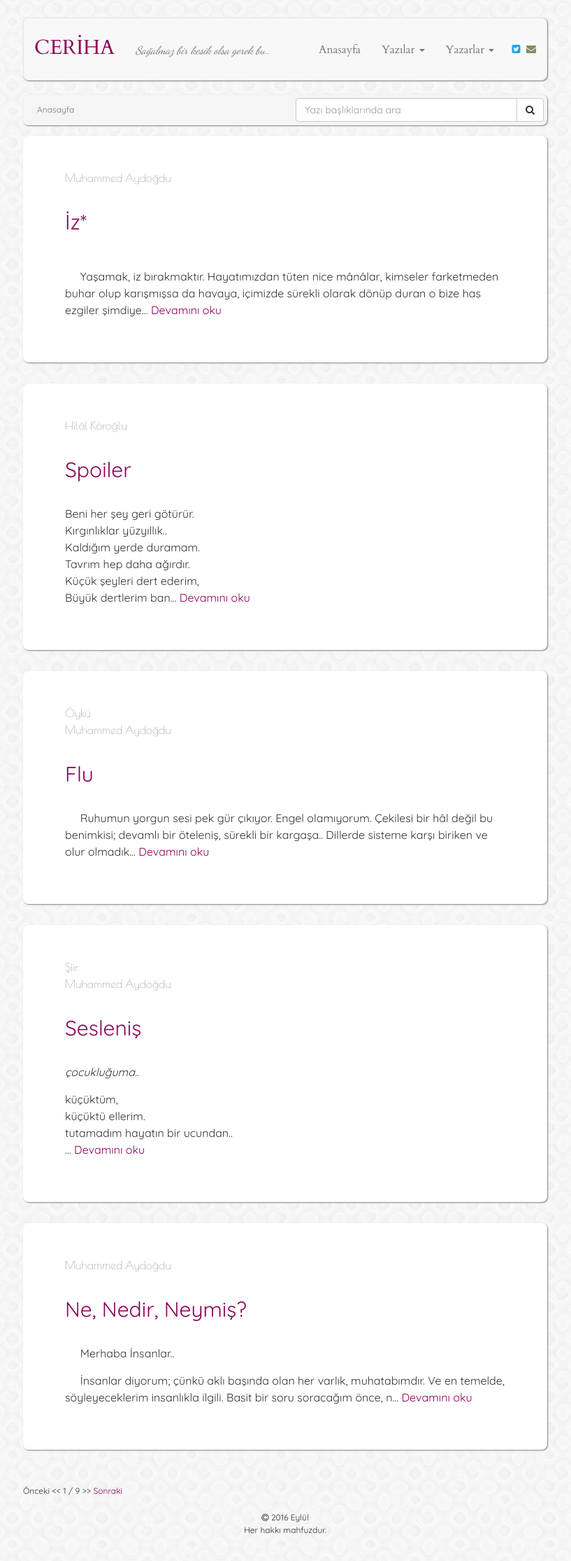
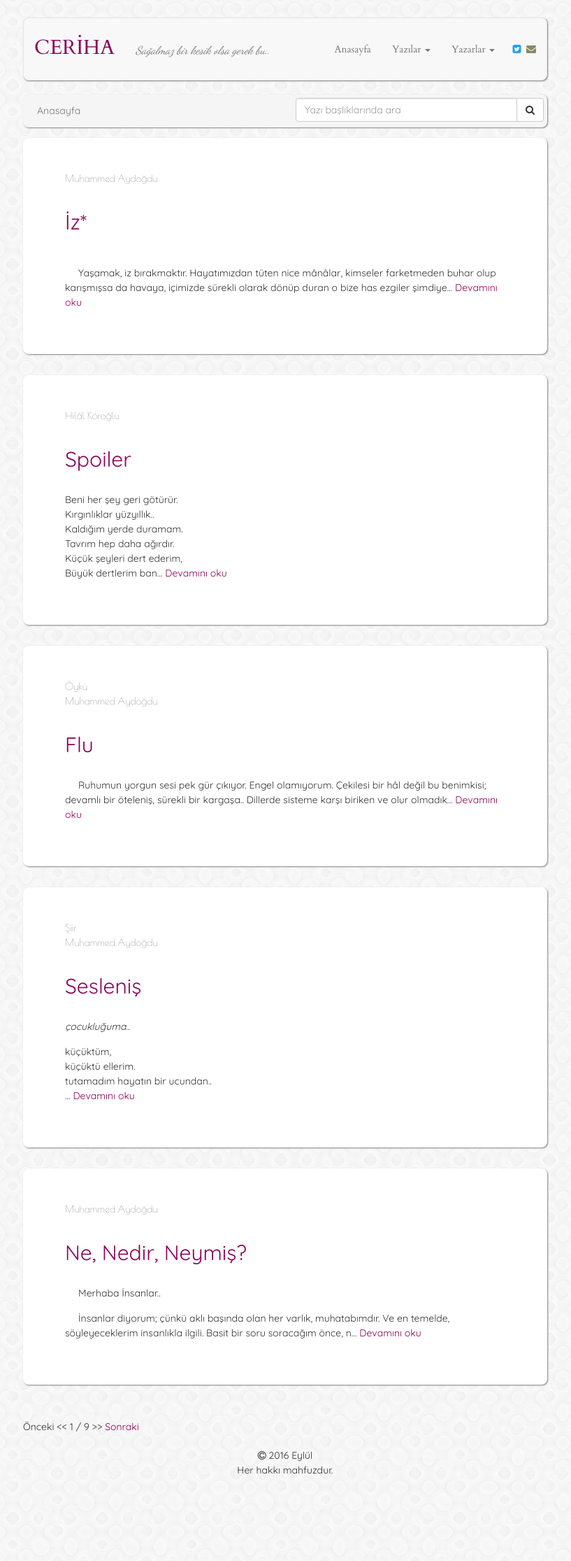
Before and after one commit to muhammedaydogdu/muhammedaydogdu.github.io, a Jekyll site: the page built from index.html, in a window 1280 px wide. Shown: the whole page at 70% size, without its empty margins (232-1049 px from the left). Built offline with Jekyll 4.4.1, drawn with Linux system fonts in a browser that asks for light colours; some web fonts are replaced; the list of posts is cut into pages by our own code; after the commit the page ends 2147 px from its top, so only the background shows below that.

Commit message:
Update style.css

```diff
--- a/css/style.css
+++ b/css/style.css
@@ -15,7 +15,6 @@
 body {
   font-family: 'Quicksand', "Times New Roman", serif;
   line-height: 1.5;
-  font-size: 12px;
   background: url("../images/confectionary.png");
 }
 
@@ -41,7 +40,6 @@ h2 {
   font-family: "Cardo", "Times New Roman", serif;
   padding: 15px 0 15px 0;
   box-shadow: 1px 1px 2px grey;
-  font-size: 16px;
   border-radius: 8px;
 }
 
@@ -89,7 +87,7 @@ h2 {
 }
 
 .container .jumbotron p {
-  font-size: 16px;
+  font-size: 14px;
 }
 
 .data {
```
